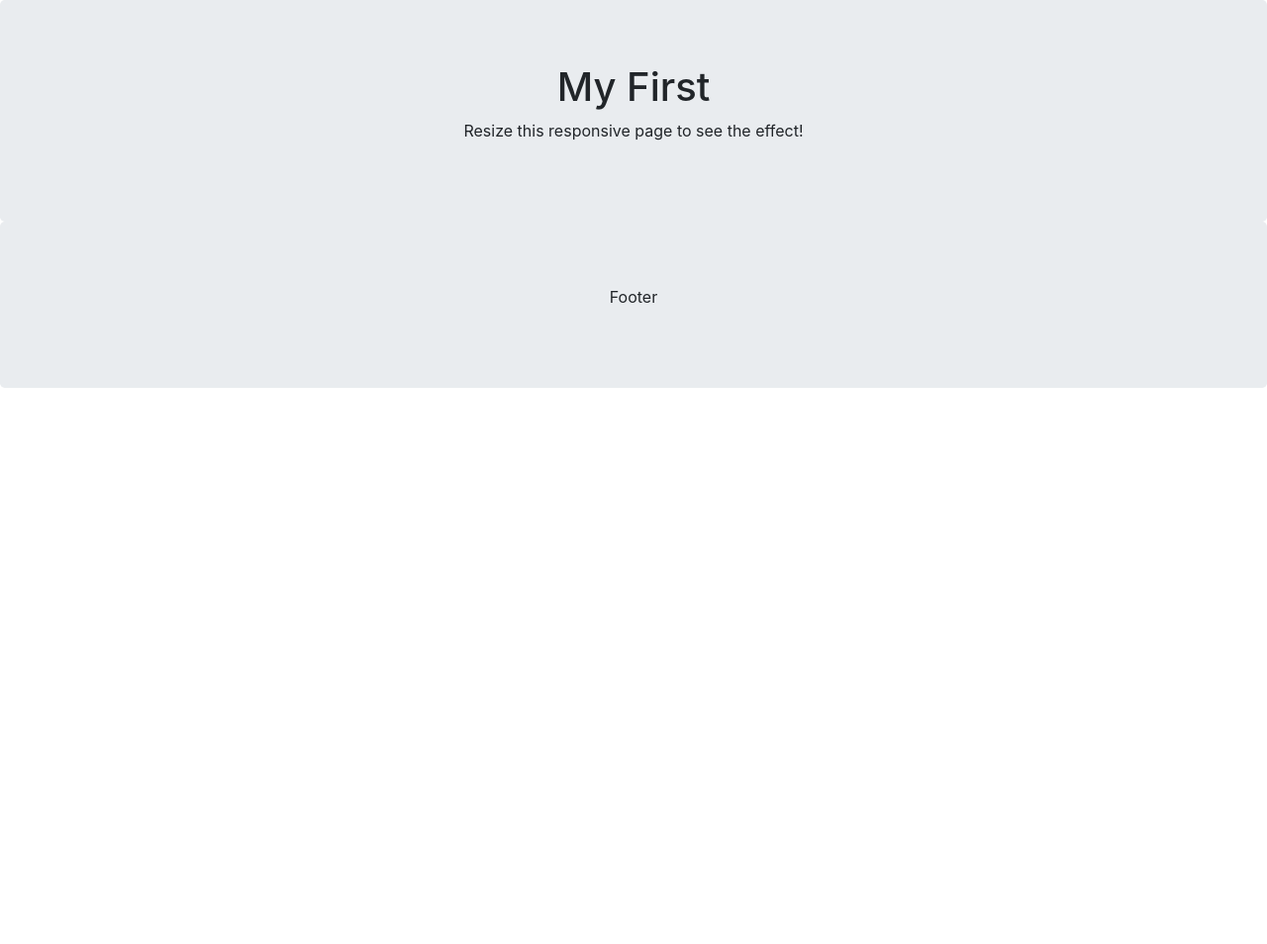
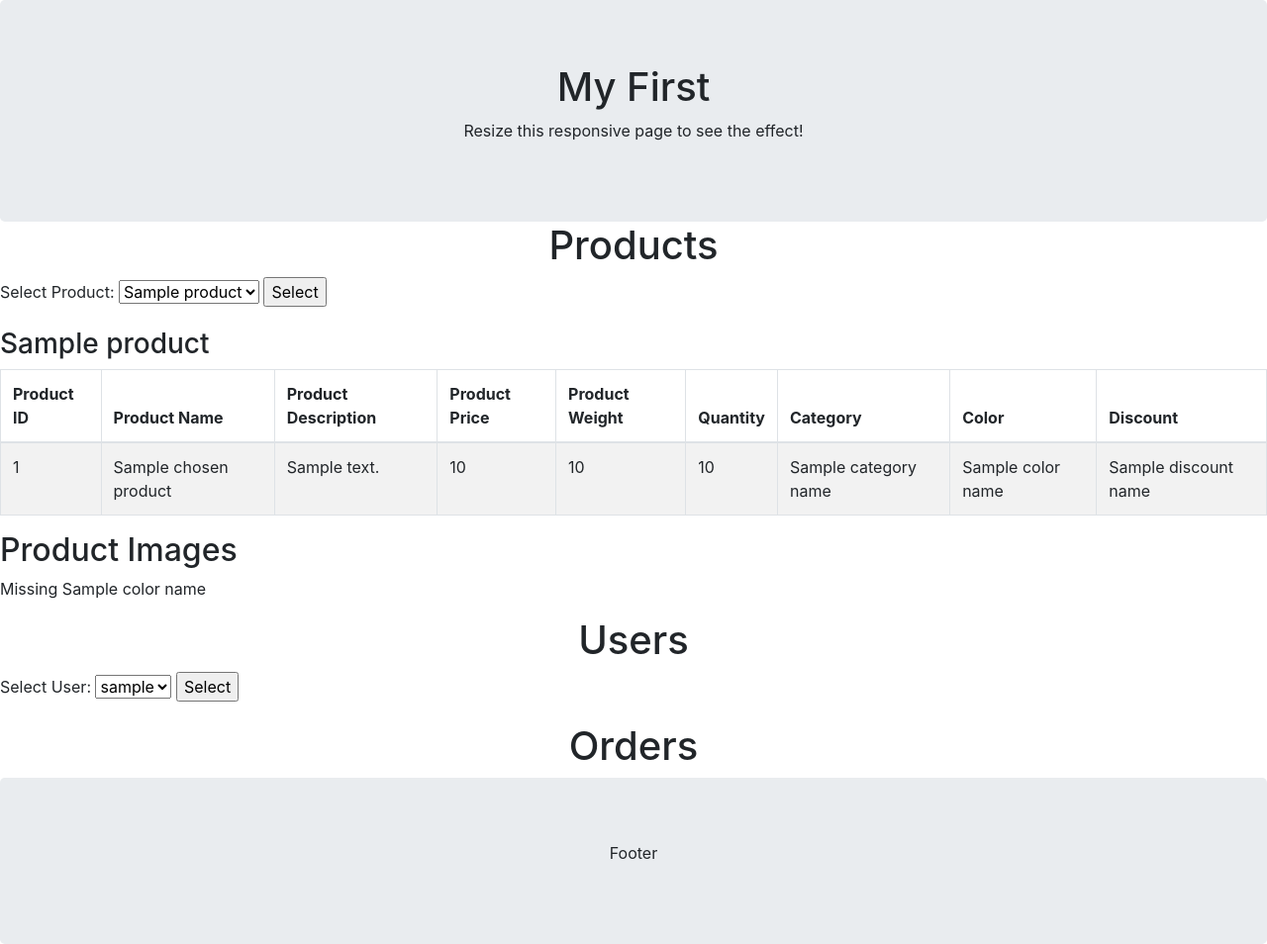
Before and after one commit to MihneaSpinu/DDU-Webshop, a PHP site: template app/frontend/pages/warehouse.php in a window 1280 px wide. Shown: the whole page at 99% size. Before the commit the page ends 392 px from the top, so only its background shows below. Run offline with PHP 8.4, Linux system fonts and the light colour scheme; the template is opened without the code that fills it: most values are stand-ins (such as "Sample title", 1, 10 or a date in 2020).

Commit message:
Monday left me broken

```diff
--- a/app/backend/auth/login.php
+++ b/app/backend/auth/login.php
@@ -20,7 +20,7 @@ if (Input::exists()) {
             $login      = $user->login(Input::get('username'), Input::get('password'), $remember);
             if ($login) {
                 Session::flash('login-success', 'You have successfully logged in!');
-                Redirect::to('forum.php');
+                Redirect::to('index.php');
             } else {
                 echo '<div class="alert alert-danger"><strong></strong>Incorrect Credentials! Please try again...</div>';
             }
--- a/app/backend/classes/User.php
+++ b/app/backend/classes/User.php
@@ -118,7 +118,7 @@ class User
 
     public function hasPermission($key)
     {
-        $group = $this->_db->get('groups', array('group_id', '=', $this->data()->groups));
+        $group = $this->_db->get('groups', array('group_ID', '=', $this->data()->group_ID));
 
         if  ($group->count())
         {
--- a/app/frontend/pages/warehouse.php
+++ b/app/frontend/pages/warehouse.php
@@ -0,0 +1,96 @@
+<!-- Select a product, sorted by product name. Some products have different colors and therefore are more than once in the table, therefore the select should only show the first instance. Add select button to change viewed product-->
+<link rel="stylesheet" href="https://maxcdn.bootstrapcdn.com/bootstrap/4.1.0/css/bootstrap.min.css"></link>
+<h1 class="text-center">Products</h1>
+<form class="form-group" method="POST">
+    <label for="productSelect">Select Product:</label>
+    <select name="selectedProduct" id="productSelect">
+        <?php foreach ($products as $product) : ?>
+            <option value="<?php echo $product->product_name; ?>"><?php echo $product->product_name; ?></option>
+        <?php endforeach; ?>
+    </select>
+    <input type="submit" name="productSubmit" value="Select">
+</form>
+
+<h3><?php echo $product->product_name ?></h3>
+<!-- Table of product columns with product details. Sorted by     `product_ID` int(11) NOT NULL AUTO_INCREMENT,
+    `product_name` varchar(255) NOT NULL,
+    `product_description` varchar(255) NOT NULL,
+    `product_price` decimal(10,2) NOT NULL,
+    `product_weight` int(11) NOT NULL,
+    `quantity` int(11) DEFAULT 0,
+    `category_ID` int(11) NOT NULL,
+    `color_ID` int(11) NOT NULL DEFAULT 1,
+    `discount_ID` int(11) NOT NULL DEFAULT 1, -->
+<table class="table table-striped table-bordered">
+    <thead>
+        <tr>
+            <th>Product ID</th>
+            <th>Product Name</th>
+            <th>Product Description</th>
+            <th>Product Price</th>
+            <th>Product Weight</th>
+            <th>Quantity</th>
+            <th>Category</th>
+            <th>Color</th>
+            <th>Discount</th>
+        </tr>
+    </thead>
+    <tbody>
+        <tr>
+            <td><?php echo $chosenProduct->product_ID; ?></td>
+            <td><?php echo $chosenProduct->product_name; ?></td>
+            <td><?php echo $chosenProduct->product_description; ?></td>
+            <td><?php echo $chosenProduct->product_price; ?></td>
+            <td><?php echo $chosenProduct->product_weight; ?></td>
+            <td><?php echo $chosenProduct->quantity; ?></td>
+            <td><?php echo $category_name; ?></td>
+            <td>
+                <?php
+                foreach ($colorNames as $color) {
+                    echo $color . "<br>";
+                }
+                ?>
+            </td>
+            <td><?php echo $discount_name; ?></td>
+        </tr>
+    </tbody>
+</table>
+
+<!-- Print all pictures of the product. If the path leads to placeholder print missing instead -->
+<h2>Product Images</h2>
+<?php
+//All color ids from the product
+$colors = Product::defineColors($chosenProduct->product_name);
+$names = [];
+foreach ($colors as $color) {
+    $names[] = $color->color_name;
+}
+
+foreach ($colorNames as $color) {
+    $imagePath = "app/frontend/assets/productImages/" . $chosenProduct->product_name . "-" . $color . ".png";
+
+    if (file_exists($imagePath)) {
+        echo "<img src='" . $imagePath . "' alt='Product Image'>";
+    } else {
+        if ($color == "No Color") {
+            $color = "Image";
+        }
+        echo "<p>Missing " . $color . "</p>";
+    }
+}
+?>
+
+<!-- Select a user, sorted by user name. Add select button to change viewed user-->
+<h1 class="text-center">Users</h1>
+<form class="form-group" method="POST">
+    <label for="userSelect">Select User:</label>
+    <select name="selectedUser" id="userSelect">
+        <?php foreach ($usernames as $user) : ?>
+            <option value="<?php echo $user; ?>"><?php echo $user; ?></option>
+        <?php endforeach; ?>
+    </select>
+    <input type="submit" name="userSubmit" value="Select">
+</form>
+
+<!-- List of all orders, select one of 12 months -->
+<h1 class="text-center">Orders</h1>
--- /dev/null
+++ b/warehouse.php
@@ -0,0 +1,3 @@
+<?php require_once 'start.php'; ?>
+<?php require_once BACKEND_AUTH  . 'warehouse.php'; ?>
+<?php require_once FRONTEND_PAGE . 'warehouse.php'; ?>
```
Also changed, not shown: app/backend/auth/product.php (+10 -1 lines), app/backend/auth/warehouse.php (added, +66 -0 lines), app/backend/classes/Product.php (+27 -19 lines), app/frontend/pages/product.php (+21 -17 lines), app/setup/webshop.sql (+11 -10 lines).
